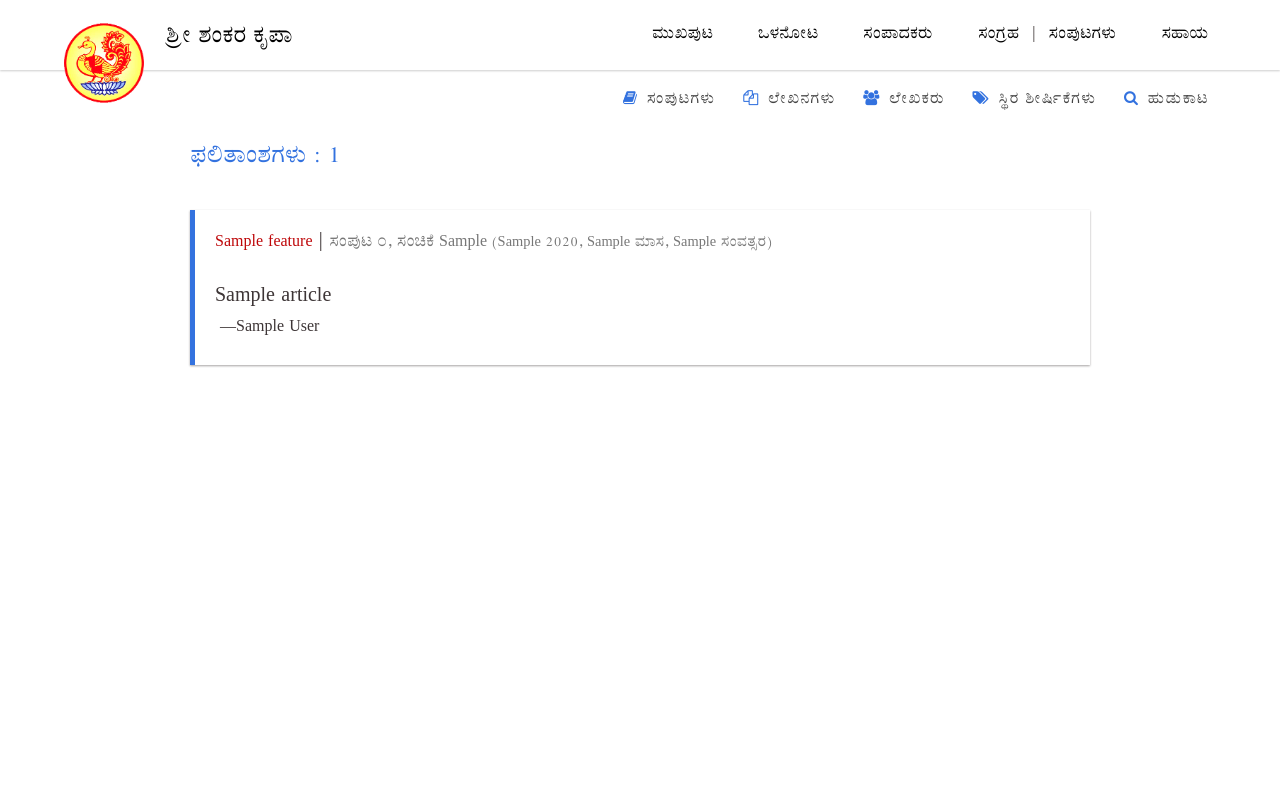
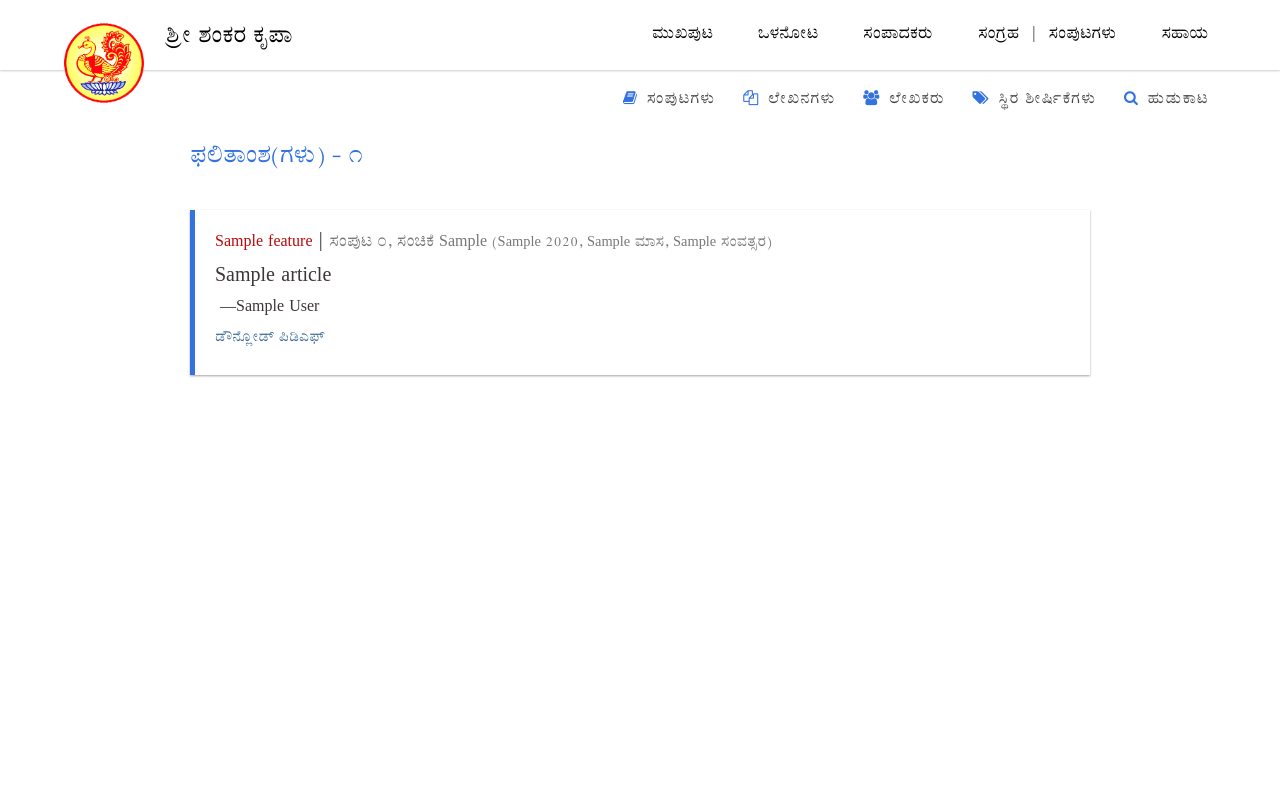
Before and after one commit to Shruthisdst/shankara_krupa, a PHP site: page /php/search-result.php in a window 1280 px wide. Run offline with PHP 8.4, Linux system fonts and the light colour scheme; tables that the repository leaves empty or names only in its code hold one stand-in row (values such as "Sample post").

Commit message:
Commit No. 30 - Bookreader and download PDF link given

```diff
--- a/php/auth.php
+++ b/php/auth.php
@@ -70,8 +70,10 @@ if($num_rows > 0)
 		echo ($row3['feat_name'] != '') ? '		<span class="aFeature clr2"><a href="feat.php?feature=' . urlencode($row3['feat_name']) . '&amp;featid=' . $row['featid'] . '">' . $row3['feat_name'] . '</a></span> | ' : '';
 		echo '		<span class="aIssue clr5"><a href="toc.php?vol=' . $row['volume'] . '&amp;part=' . $row['part'] . '">ಸಂಪುಟ ' . toKannada(intval($row['volume'])) . ', ಸಂಚಿಕೆ ' . toKannada($dpart) . ' <span class="font_resize">(' . $info . ')</span></a></span>';
 		echo '	</div>';
-		//~ echo '	<span class="aTitle"><a target="_blank" href="downloadPdf.php?titleid='.$titleid.'">' . $row['title'] . '</a></span>';
-		echo '	<span class="aTitle"><a target="_blank" href="../Volumes/' . $row['volume'] . '/' . $row['part'] . '/index.djvu?djvuopts&amp;page=' . $row['page'] . '.djvu&amp;zoom=page">' . $row['title'] . '</a></span>';
+		echo '	<span class="aTitle"><a target="_blank" href="bookReader.php?volume=' . $row['volume'] . '&amp;part=' . $row['part'] . '&amp;page=' . $row['page'] . '">' . $row['title'] . '</a></span>';
+		//~ DJVU link
+		//~ echo '	<span class="aTitle"><a target="_blank" href="../Volumes/' . $row['volume'] . '/' . $row['part'] . '/index.djvu?djvuopts&amp;page=' . $row['page'] . '.djvu&amp;zoom=page">' . $row['title'] . '</a></span><br />';
+		echo '<br/><span class="downloadspan"><a target="_blank" href="downloadPdf.php?titleid='.$titleid.'">ಡೌನ್ಲೋಡ್ ಪಿಡಿಎಫ್</a></span>';
 		echo '</div>';
 	}
 }
--- a/php/css/style.css
+++ b/php/css/style.css
@@ -158,7 +158,7 @@ Modules - reusable parts of our design
 }
 
 .gapBelowSmall {
-  margin-bottom: 25px !important;
+  margin-bottom: 5px !important;
 }
 
 .gapAboveLarge {
@@ -408,7 +408,10 @@ Modules - reusable parts of our design
   line-height: 1.5em;
   font-size: 0.9em;
 }
-
+.downloadspan {
+	font-size: 0.7em;
+	color: #3D6B97;
+}
 .archive_search table .left{
   width: 67px;
   height: 30px;
--- a/php/feat.php
+++ b/php/feat.php
@@ -62,8 +62,9 @@ if($num_rows > 0)
 		echo '	<div class="gapBelowSmall">';
 		echo '		<span class="aIssue clr5"><a href="toc.php?vol=' . $row['volume'] . '&amp;part=' . $row['part'] . '">ಸಂಪುಟ ' . toKannada(intval($row['volume'])) . ', ಸಂಚಿಕೆ ' . toKannada($dpart) . ' <span class="font_resize">(' . $info . ')</span></a></span>';
 		echo '	</div>';
-		//~ echo '	<span class="aTitle"><a target="_blank" href="downloadPdf.php?titleid='.$titleid.'">' . $row['title'] . '</a></span><br />';
-		echo '	<span class="aTitle"><a target="_blank" href="../Volumes/' . $row['volume'] . '/' . $row['part'] . '/index.djvu?djvuopts&amp;page=' . $row['page'] . '.djvu&amp;zoom=page">' . $row['title'] . '</a></span>';
+		echo '	<span class="aTitle"><a target="_blank" href="bookReader.php?volume=' . $row['volume'] . '&amp;part=' . $row['part'] . '&amp;page=' . $row['page'] . '">' . $row['title'] . '</a></span>';
+		//~ DJVU link
+		//~ echo '	<span class="aTitle"><a target="_blank" href="../Volumes/' . $row['volume'] . '/' . $row['part'] . '/index.djvu?djvuopts&amp;page=' . $row['page'] . '.djvu&amp;zoom=page">' . $row['title'] . '</a></span><br />';
 		if($row['authid'] != 0)
 		{
 			echo '	<span class="aAuthor">&nbsp;&mdash;';
@@ -77,6 +78,7 @@ if($num_rows > 0)
 			}
 			echo '	</span>';
 		}
+		echo '<br/><span class="downloadspan"><a target="_blank" href="downloadPdf.php?titleid='.$titleid.'">ಡೌನ್ಲೋಡ್ ಪಿಡಿಎಫ್</a></span>';
 		echo '</div>';
 	}
 }
--- a/php/search-result.php
+++ b/php/search-result.php
@@ -141,7 +141,7 @@ $num_results = $result ? $result->num_rows : 0;
 
 if ($num_results > 0)
 {
-    echo '<h1 class="clr1 gapBelowSmall">ಫಲಿತಾಂಶಗಳು : ' . $num_results . '</h1>';
+    echo '<h1 class="clr1 gapBelowSmall">ಫಲಿತಾಂಶ(ಗಳು) - ' . toKannada(intval($num_results)) . '</h1>';
 }
 
 $result = $db->query($query);
@@ -189,8 +189,9 @@ if($num_rows > 0)
             echo ($row3['feat_name'] != '') ? '     <span class="aFeature clr2"><a href="feat.php?feature=' . urlencode($row3['feat_name']) . '&amp;featid=' . $row['featid'] . '">' . $row3['feat_name'] . '</a></span> | ' : '';
 			echo '		<span class="aIssue clr5"><a href="toc.php?vol=' . $row['volume'] . '&amp;part=' . $row['part'] . '">ಸಂಪುಟ ' . toKannada(intval($row['volume'])) . ', ಸಂಚಿಕೆ ' . toKannada($dpart) . ' <span class="font_resize">(' . $info . ')</span></a></span>';
             echo '  </div>';
-            //~ echo '  <span class="aTitle"><a target="_blank" href="downloadPdf.php?titleid='.$titleid.'">' . $row['title'] . '</a></span>';
-            echo '  <span class="aTitle"><a target="_blank" href="../Volumes/' . $row['volume'] . '/' . $row['part'] . '/index.djvu?djvuopts&amp;page=' . $row['page'] . '.djvu&amp;zoom=page">' . $row['title'] . '</a></span>';
+            echo '	<span class="aTitle"><a target="_blank" href="bookReader.php?volume=' . $row['volume'] . '&amp;part=' . $row['part'] . '&amp;page=' . $row['page'] . '">' . $row['title'] . '</a></span>';
+			//~ DJVU link
+			//~ echo '	<span class="aTitle"><a target="_blank" href="../Volumes/' . $row['volume'] . '/' . $row['part'] . '/index.djvu?djvuopts&amp;page=' . $row['page'] . '.djvu&amp;zoom=page">' . $row['title'] . '</a></span><br />';
             if($row['authid'] != 0) {
 
                 echo '  <br /><span class="aAuthor">&nbsp;&mdash;';
@@ -205,15 +206,16 @@ if($num_rows > 0)
 
                 echo '  </span>';
             }
-            if($text != '')
-            {
-                echo '<br /><span class="aIssue">Text match found at page(s) : </span>';
-                echo '<span class="aIssue"><a href="downloadPdf.php?titleid='.$titleid.'" target="_blank">' . intval($row['cur_page']) . '</a> </span>';
-            }
+            //~ if($text != '')
+            //~ {
+                //~ echo '<br /><span class="aIssue">Text match found at page(s) : </span>';
+                //~ echo '<span class="aIssue"><a href="downloadPdf.php?titleid='.$titleid.'" target="_blank">' . intval($row['cur_page']) . '</a> </span>';
+            //~ }
+            echo '<br/><span class="downloadspan"><a href="downloadPdf.php?titleid='.$titleid.'" target="_blank">ಡೌನ್ಲೋಡ್ ಪಿಡಿಎಫ್</a> </span>';
             $id = $row['titleid'];
         }
-        else {
-
+        else
+        {
             if($text != '')
             {
                 echo '&nbsp;<span class="aIssue"><a href="downloadPdf.php?titleid='.$titleid.'">' . intval($row['cur_page']) . '</a> </span>';
```
Also changed, not shown: php/articles.php (+5 -3 lines), php/toc.php (+5 -3 lines).
